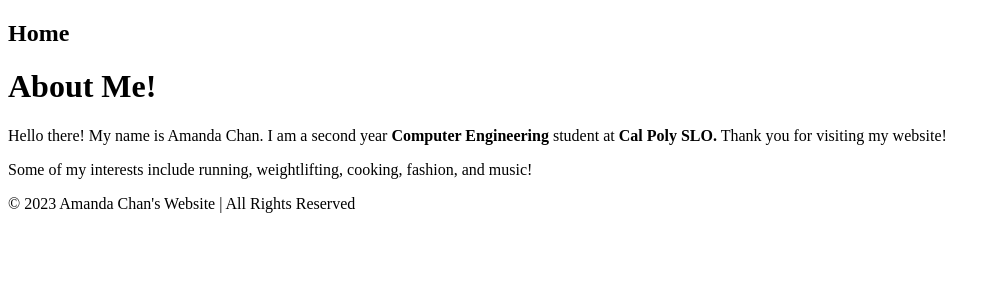
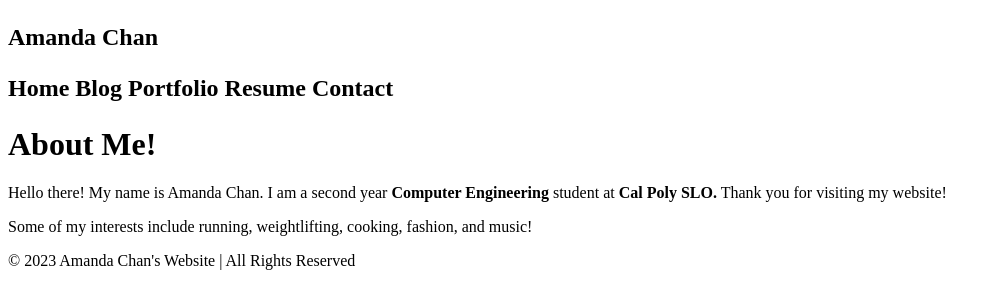
Before and after one commit to achan214/achan214.github.io, a plain HTML site: page index.html in a window 1280 px wide. Shown: the whole page, without its empty margins (0-1000 px from the left). Drawn offline with Linux system fonts and the light colour scheme.

Commit message:
feat: add navigation bar to all files

```diff
--- a/index.html
+++ b/index.html
@@ -7,7 +7,10 @@
     </head>
     <body>
         <nav class="navbar">
-            <h1 class="logo">Home</h1>
+            <h1 class="logo">
+                <p>Amanda Chan</p>
+                <p>Home Blog Portfolio Resume Contact</p>
+            </h1>
         </nav>
         <main>
             <h1 class="page-title">About Me!</h1>
```
Also changed, not shown: blog.html (+4 -1 lines), contact.html (+4 -1 lines), portfolio.html (+4 -1 lines), resume.html (+4 -1 lines).
